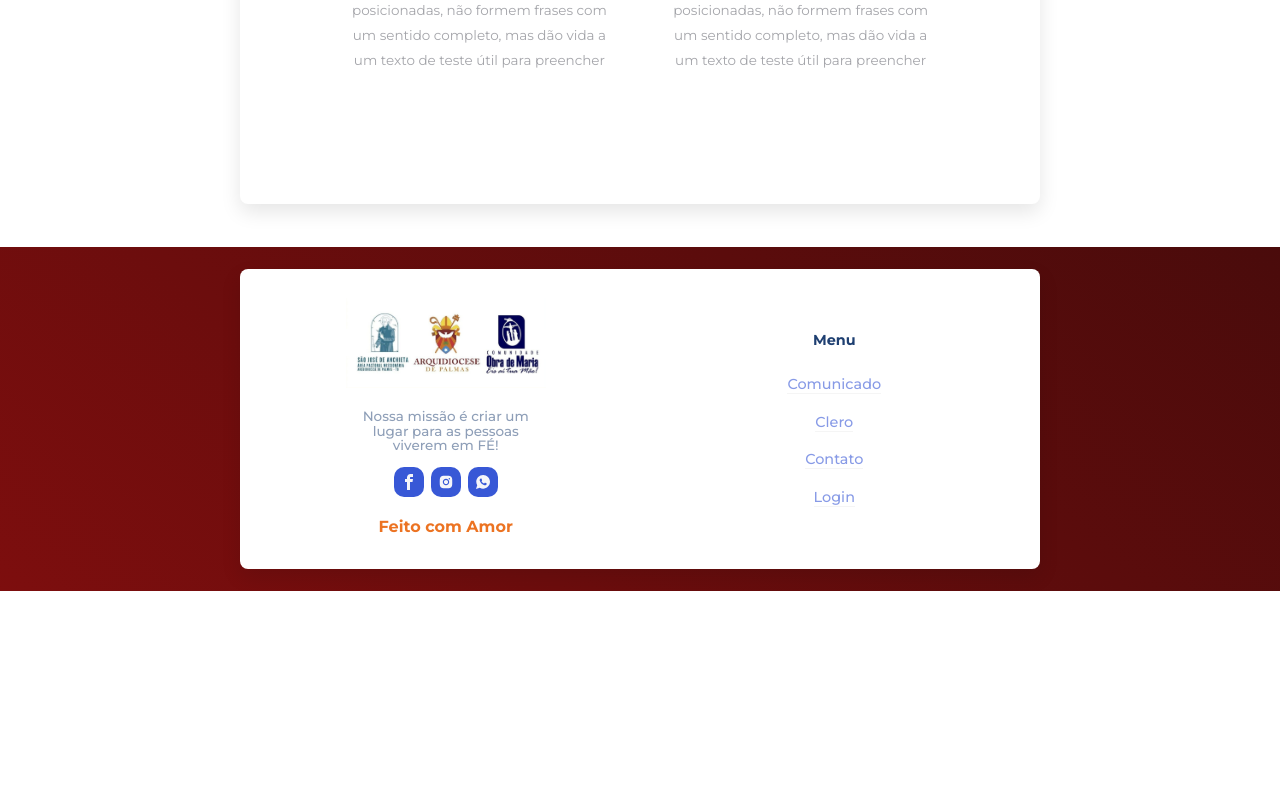
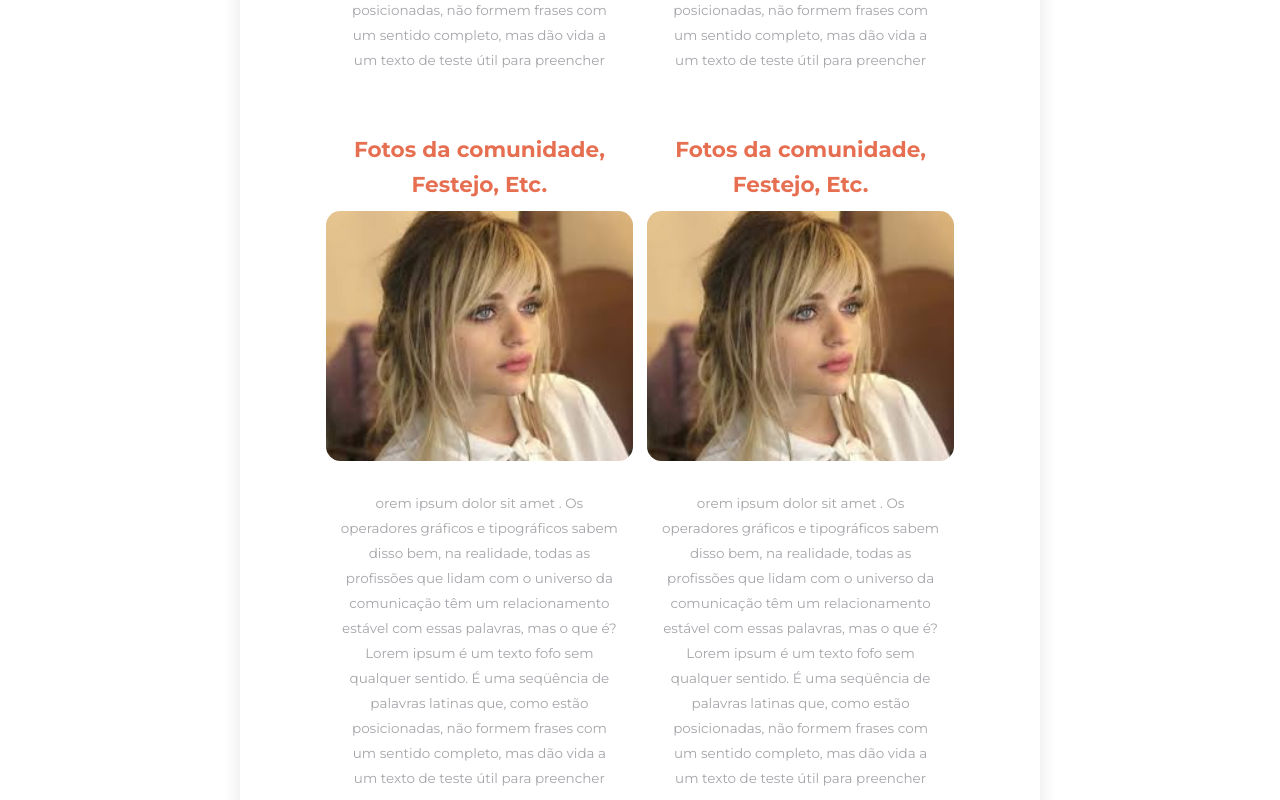
Before and after one commit to LoacirRibeiro/area-pastoral, a React (Create React App) app: page / in a window 1280 px wide. Shown: the part 1200-2000 px from the top of the page. Before the commit the page ends 1791 px from the top, so only its background shows below. Built offline with nearby package versions, Linux system fonts and the light colour scheme.

Commit message:
Mudança nas paginas Home e Comunidade, dixando duas fotos em telas grandes e uma em telas Pequenas

```diff
--- a/src/Componentes/Comunidade/comunidade.css
+++ b/src/Componentes/Comunidade/comunidade.css
@@ -30,7 +30,7 @@
 }
 .comunidade .secContainer .secHeader .orangeText {
   color: var(--whiteColor);
-  background-color: #B24700;
+  background-color: #b24700;
   padding: 2rem;
   border-radius: 8px;
   width: 100%;
@@ -51,8 +51,8 @@
   padding-bottom: 3rem;
 }
 .comunidade .secContainer .primaryListings {
-  display: flex;
-  flex-direction: column;
+  display: grid;
+  grid-template-columns: 1fr;
   padding: 50px;
   border-radius: var(--borderRadius);
   overflow: hidden;
@@ -61,19 +61,18 @@
 .comunidade .secContainer .primaryListings:hover {
   box-shadow: 0 4px 6px var(--shandowColor);
 }
+@media screen and (min-width: 768px) {
+  .comunidade .secContainer .primaryListings {
+    grid-template-columns: repeat(2, 1fr) !important;
+  }
+}
 .comunidade .secContainer .primaryListings .listing {
   flex-direction: column;
   align-items: center;
   margin-bottom: 30px;
   padding: 0.5rem;
 }
-.comunidade .secContainer .primaryListings .listing .imgDivs {
-  height: 200px;
-  width: 200px;
-  border-radius: var(--borderRadius);
-  overflow: hidden;
-}
-.comunidade .secContainer .primaryListings .listing .imgDivs img {
+.comunidade .secContainer .primaryListings .listing img {
   height: 100%;
   width: 100%;
   -o-object-fit: cover;
@@ -152,7 +151,7 @@
   margin: 30px 0;
   padding: 25px;
   background-color: rgba(125, 14, 14, 0.1);
-  border: 2px solid #7D0E0E;
+  border: 2px solid #7d0e0e;
   border-radius: 10px;
   box-shadow: 0 4px 15px rgba(0, 0, 0, 0.2);
   transition: transform 0.3s, box-shadow 0.3s;
@@ -163,7 +162,7 @@
 }
 .comunidade .secContainer .celebracoes h2 {
   margin-bottom: 20px;
-  color: #7D0E0E;
+  color: #7d0e0e;
   font-size: 26px;
   font-weight: bold;
   text-align: center;
@@ -176,7 +175,7 @@
   padding: 10px;
   margin: 10px 0;
   background-color: white;
-  border: 1px solid #7D0E0E;
+  border: 1px solid #7d0e0e;
   border-radius: 10px;
   box-shadow: 0 2px 5px rgba(0, 0, 0, 0.1);
 }
@@ -186,7 +185,7 @@
 .comunidade .secContainer .celebracoes .celebracao-item .hora {
   font-size: 20px;
   font-weight: bold;
-  color: #7D0E0E;
+  color: #7d0e0e;
 }
 .comunidade .secContainer .celebracoes .celebracao-item .descricao {
   font-size: 18px;
@@ -206,7 +205,7 @@
 }
 .comunidade .secContainer .google-maps-container h2 {
   text-align: center;
-  color: #7D0E0E; /* Cor do título */
+  color: #7d0e0e; /* Cor do título */
   font-size: 24px;
   margin-bottom: 15px;
 }
@@ -226,12 +225,12 @@
   display: inline-block;
   margin-top: 10px;
   padding: 10px 15px;
-  background-color: #7D0E0E; /* Cor de fundo */
+  background-color: #7d0e0e; /* Cor de fundo */
   color: #fff; /* Texto branco */
   text-decoration: none; /* Remove sublinhado */
   border-radius: 5px; /* Bordas arredondadas */
   transition: background-color 0.3s;
 }
 .comunidade .secContainer .google-maps-container .como-chegar .maps-link:hover {
-  background-color: #B52B2B; /* Cor ao passar o mouse */
+  background-color: #b52b2b; /* Cor ao passar o mouse */
 }/*# sourceMappingURL=comunidade.css.map */
--- a/src/Componentes/Comunidade/comunidade.jsx
+++ b/src/Componentes/Comunidade/comunidade.jsx
@@ -20,6 +20,18 @@ const properties = [
     name: "Fotos da comunidade ",
     desc: "orem ipsum dolor sit amet . Os operadores gráficos e tipográficos sabem disso bem, na realidade, todas as profissões que lidam com o universo da comunicação têm um relacionamento estável com essas palavras, mas o que é? Lorem ipsum é um texto fofo sem qualquer sentido. É uma seqüência de palavras latinas que, como estão posicionadas, não formem frases com um sentido com",
   },
+{
+  id: 3,
+  imagem: image1,
+  name: "Fotos da comunidade ",
+  desc: "orem ipsum dolor sit amet . Os operadores gráficos e tipográficos sabem disso bem, na realidade, todas as profissões que lidam com o universo da comunicação têm um relacionamento estável com essas palavras, mas o que é? Lorem ipsum é um texto fofo sem qualquer sentido. É uma seqüência de palavras latinas que, como estão posicionadas, não formem frases com um sentido completo, mas dão vida a um texto de teste útil para preencher",
+},
+{
+  id: 4,
+  imagem: image1,
+  name: "Fotos da comunidade ",
+  desc: "orem ipsum dolor sit amet . Os operadores gráficos e tipográficos sabem disso bem, na realidade, todas as profissões que lidam com o universo da comunicação têm um relacionamento estável com essas palavras, mas o que é? Lorem ipsum é um texto fofo sem qualquer sentido. É uma seqüência de palavras latinas que, como estão posicionadas, não formem frases com um sentido com",
+},
 ];
 
 function Comunidade() {
--- a/src/Componentes/Comunidade/comunidade.scss
+++ b/src/Componentes/Comunidade/comunidade.scss
@@ -26,9 +26,9 @@
   --borderRadius: 1rem;
 }
 
-$primary-color: #7D0E0E;
+$primary-color: #7d0e0e;
 $background-color: rgba(125, 14, 14, 0.1);
-$border-color: #7D0E0E;
+$border-color: #7d0e0e;
 $text-color: #333;
 $border-radius: 10px;
 $shadow: 0 4px 15px rgba(0, 0, 0, 0.2);
@@ -42,7 +42,7 @@ $shadow: 0 4px 15px rgba(0, 0, 0, 0.2);
 
       .orangeText {
         color: var(--whiteColor);
-        background-color: #B24700;
+        background-color: #b24700;
         padding: 2rem;
         border-radius: 8px;
         width: 100%;
@@ -67,8 +67,8 @@ $shadow: 0 4px 15px rgba(0, 0, 0, 0.2);
     }
 
     .primaryListings {
-      display: flex;
-      flex-direction: column; // Mantém as listagens em coluna por padrão
+      display: grid;
+      grid-template-columns: 1fr;
       padding: 50px;
       border-radius: var(--borderRadius);
       overflow: hidden;
@@ -77,58 +77,21 @@ $shadow: 0 4px 15px rgba(0, 0, 0, 0.2);
       &:hover {
         box-shadow: 0 4px 6px var(--shandowColor);
       }
-      .pagination {
-  display: flex;
-  justify-content: center; // Centraliza a paginação
-  margin: 20px 0; // Espaçamento acima e abaixo da paginação
 
-  button {
-    padding: 10px 25px; // Espaçamento interno dos botões
-    background-color: var(--primaryColor); // Cor de fundo
-    color: white; // Cor do texto
-    border: none; // Remove a borda padrão
-    border-radius: 5px; // Bordas arredondadas
-    cursor: pointer; // Cursor de ponteiro ao passar o mouse
-    transition: background-color 0.3s; // Transição suave para a cor de fundo
-    margin: 0 5px; // Espaçamento lateral entre os botões
-
-    &:disabled {
-      background-color: grey; // Cor de fundo quando desabilitado
-      cursor: not-allowed; // Cursor de não permitido
-    }
-
-    &:hover:not(:disabled) {
-      background-color: darken(var(--primaryColor), 10%); // Cor ao passar o mouse
-    }
-  }
-
-  span {
-    align-self: center; // Centraliza o texto de página
-    margin: 0 10px; // Espaçamento lateral
-    font-size: var(--normalFontSize); // Tamanho da fonte
-    color: var(--primaryColorDark); // Cor do texto
-  }
+      @media screen and (min-width: 768px) {
+        grid-template-columns: repeat(2, 1fr) !important ; // Exibe duas colunas em telas maiores
       }
 
       .listing {
-
         flex-direction: column; // Imagem em cima do texto
         align-items: center; // Centraliza os itens
         margin-bottom: 30px; // Espaçamento entre listagens
-        padding: .5rem;
-
-        .imgDivs {
-          height: 200px; // Altura da imagem
-          width: 200px; // Largura da imagem
-          border-radius: var(--borderRadius);
-          overflow: hidden;
-           // Espaçamento inferior
+        padding: 0.5rem;
 
         img {
           height: 100%;
           width: 100%;
           object-fit: cover;
-          }
         }
 
         .info {
@@ -154,7 +117,6 @@ $shadow: 0 4px 15px rgba(0, 0, 0, 0.2);
 
         .listing {
           flex-direction: row; // Imagem e texto lado a lado
-
         }
       }
 
@@ -162,22 +124,19 @@ $shadow: 0 4px 15px rgba(0, 0, 0, 0.2);
         .listing {
           flex-direction: row; // Imagem e texto lado a lado
 
-          .imgDiv{
-
-            img{
+          .imgDiv {
+            img {
               width: 320px;
               height: 350px;
               border-radius: 8px;
               object-fit: cover;
-
             }
-            .info{
-                p{
+            .info {
+              p {
                 margin: 0;
               }
             }
           }
-
         }
       }
 
@@ -185,17 +144,15 @@ $shadow: 0 4px 15px rgba(0, 0, 0, 0.2);
         .listing {
           flex-direction: row; // Imagem e texto lado a lado
           padding: 10px;
-          .imgDiv{
+          .imgDiv {
             width: 100%;
-            img{
+            img {
               width: 280px;
               height: 280px;
               border-radius: 8px;
               object-fit: cover;
-
             }
           }
-
         }
       }
 
@@ -203,17 +160,15 @@ $shadow: 0 4px 15px rgba(0, 0, 0, 0.2);
         .listing {
           flex-direction: row; // Imagem e texto lado a lado
           padding: 5px;
-          .imgDiv{
+          .imgDiv {
             width: 100%;
-            img{
+            img {
               width: 250px;
               height: 250px;
               border-radius: 8px;
               object-fit: cover;
-
             }
           }
-
         }
       }
     }
@@ -284,7 +239,7 @@ $shadow: 0 4px 15px rgba(0, 0, 0, 0.2);
 
       h2 {
         text-align: center;
-        color: #7D0E0E; /* Cor do título */
+        color: #7d0e0e; /* Cor do título */
         font-size: 24px;
         margin-bottom: 15px;
       }
@@ -308,14 +263,14 @@ $shadow: 0 4px 15px rgba(0, 0, 0, 0.2);
           display: inline-block;
           margin-top: 10px;
           padding: 10px 15px;
-          background-color: #7D0E0E; /* Cor de fundo */
+          background-color: #7d0e0e; /* Cor de fundo */
           color: #fff; /* Texto branco */
           text-decoration: none; /* Remove sublinhado */
           border-radius: 5px; /* Bordas arredondadas */
           transition: background-color 0.3s;
 
           &:hover {
-            background-color: #B52B2B; /* Cor ao passar o mouse */
+            background-color: #b52b2b; /* Cor ao passar o mouse */
           }
         }
       }
--- a/src/Componentes/Home/home.jsx
+++ b/src/Componentes/Home/home.jsx
@@ -7,6 +7,18 @@ import "aos/dist/aos.css";
 import image1 from "../../Assets/joey.jpeg";
 
 const properties = [
+  {
+    id: 1,
+    imagem: image1,
+    name: "Fotos da comunidade, Festejo, Etc.",
+    desc: "orem ipsum dolor sit amet . Os operadores gráficos e tipográficos sabem disso bem, na realidade, todas as profissões que lidam com o universo da comunicação têm um relacionamento estável com essas palavras, mas o que é? Lorem ipsum é um texto fofo sem qualquer sentido. É uma seqüência de palavras latinas que, como estão posicionadas, não formem frases com um sentido completo, mas dão vida a um texto de teste útil para preencher",
+  },
+  {
+    id: 2,
+    imagem: image1,
+    name: "Fotos da comunidade, Festejo, Etc.",
+    desc: "orem ipsum dolor sit amet . Os operadores gráficos e tipográficos sabem disso bem, na realidade, todas as profissões que lidam com o universo da comunicação têm um relacionamento estável com essas palavras, mas o que é? Lorem ipsum é um texto fofo sem qualquer sentido. É uma seqüência de palavras latinas que, como estão posicionadas, não formem frases com um sentido completo, mas dão vida a um texto de teste útil para preencher",
+  },
   {
     id: 1,
     imagem: image1,
```
Also changed, not shown: 1 other file (tests, documents, lock files or other folders). Lines whose indentation alone changed are shown as unchanged.
